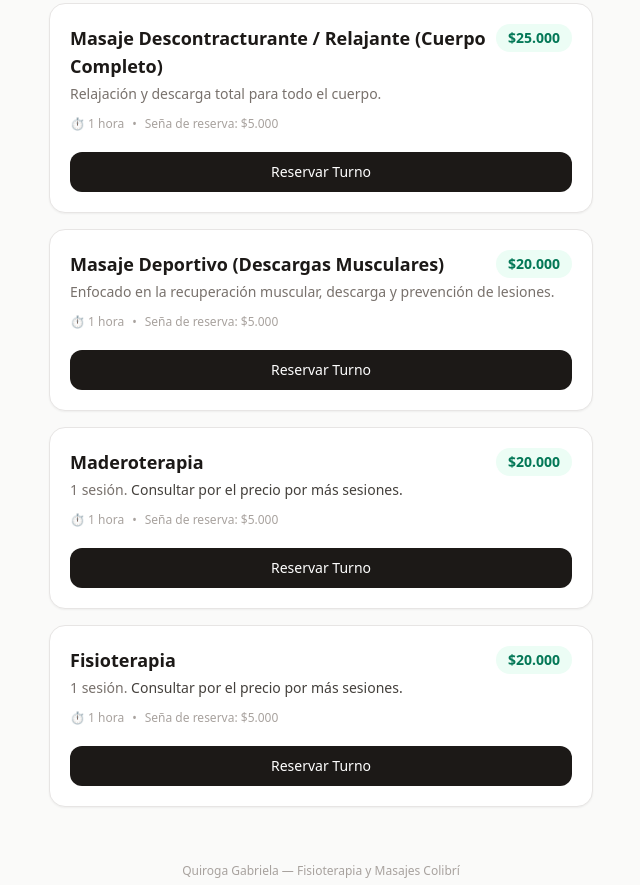
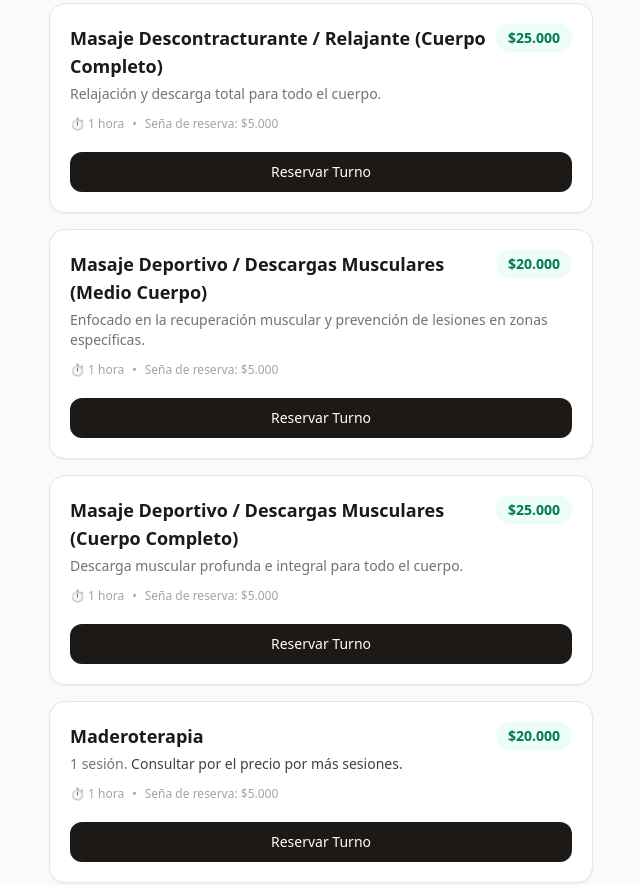
Before and after one commit to ceciliaarce07/Masajes-Web, a plain HTML site: page index.html in a window 1280 px wide. Shown: the part 399-1284 px from the top of the page, without its empty margins (319-959 px from the left). Drawn offline with nearby package versions, Linux system fonts and the light colour scheme.

Commit message:
Se agrego todos los comentarios

```diff
--- a/index.html
+++ b/index.html
@@ -57,26 +57,45 @@
             </button>
         </div>
 
-        <!-- 3. Masaje Deportivo -->
+        <!-- 3. Masaje Deportivo (Medio Cuerpo) -->
         <div class="bg-white p-5 rounded-2xl shadow-sm border border-stone-200 flex flex-col justify-between">
             <div>
                 <div class="flex justify-between items-start">
-                    <h2 class="text-lg font-semibold text-stone-900">Masaje Deportivo (Descargas Musculares)</h2>
+                    <h2 class="text-lg font-semibold text-stone-900">Masaje Deportivo / Descargas Musculares (Medio Cuerpo)</h2>
                     <span class="text-emerald-700 font-bold bg-emerald-50 px-3 py-1 rounded-full text-sm">$20.000</span>
                 </div>
-                <p class="text-stone-500 text-sm mt-1">Enfocado en la recuperación muscular, descarga y prevención de lesiones.</p>
+                <p class="text-stone-500 text-sm mt-1">Enfocado en la recuperación muscular y prevención de lesiones en zonas específicas.</p>
                 <div class="text-stone-400 text-xs mt-3 flex items-center gap-2">
                     <span>⏱️ 1 hora</span>
                     <span>•</span>
                     <span>Seña de reserva: $5.000</span>
                 </div>
             </div>
-            <button onclick="reservar('Masaje Deportivo (Descargas Musculares)', '$20.000')" class="mt-5 w-full bg-stone-900 hover:bg-stone-800 text-white font-medium py-2.5 rounded-xl transition duration-200 text-sm flex items-center justify-center gap-2">
+            <button onclick="reservar('Masaje Deportivo / Descargas Musculares (Medio Cuerpo)', '$20.000')" class="mt-5 w-full bg-stone-900 hover:bg-stone-800 text-white font-medium py-2.5 rounded-xl transition duration-200 text-sm flex items-center justify-center gap-2">
                 Reservar Turno
             </button>
         </div>
 
-        <!-- 4. Maderoterapia -->
+        <!-- 4. Masaje Deportivo (Cuerpo Completo) -->
+        <div class="bg-white p-5 rounded-2xl shadow-sm border border-stone-200 flex flex-col justify-between">
+            <div>
+                <div class="flex justify-between items-start">
+                    <h2 class="text-lg font-semibold text-stone-900">Masaje Deportivo / Descargas Musculares (Cuerpo Completo)</h2>
+                    <span class="text-emerald-700 font-bold bg-emerald-50 px-3 py-1 rounded-full text-sm">$25.000</span>
+                </div>
+                <p class="text-stone-500 text-sm mt-1">Descarga muscular profunda e integral para todo el cuerpo.</p>
+                <div class="text-stone-400 text-xs mt-3 flex items-center gap-2">
+                    <span>⏱️ 1 hora</span>
+                    <span>•</span>
+                    <span>Seña de reserva: $5.000</span>
+                </div>
+            </div>
+            <button onclick="reservar('Masaje Deportivo / Descargas Musculares (Cuerpo Completo)', '$25.000')" class="mt-5 w-full bg-stone-900 hover:bg-stone-800 text-white font-medium py-2.5 rounded-xl transition duration-200 text-sm flex items-center justify-center gap-2">
+                Reservar Turno
+            </button>
+        </div>
+
+        <!-- 5. Maderoterapia -->
         <div class="bg-white p-5 rounded-2xl shadow-sm border border-stone-200 flex flex-col justify-between">
             <div>
                 <div class="flex justify-between items-start">
@@ -95,7 +114,7 @@
             </button>
         </div>
 
-        <!-- 5. Fisioterapia -->
+        <!-- 6. Fisioterapia -->
         <div class="bg-white p-5 rounded-2xl shadow-sm border border-stone-200 flex flex-col justify-between">
             <div>
                 <div class="flex justify-between items-start">
@@ -124,8 +143,7 @@
     <!-- Lógica de WhatsApp -->
     <script>
         function reservar(servicio, precio) {
-            // Reemplaza los 9999999999 por el número de celular real de tu mamá
-            const telefono = "5492657770641";
+            const telefono = "549265770641";
             const mensaje = `Hola! Me interesa reservar un turno para el servicio de *${servicio}* (${precio}). (Seña para reservar: $5.000). ¿Qué horarios tienen disponibles?`;
             const url = `https://wa.me/${telefono}?text=${encodeURIComponent(mensaje)}`;
             window.open(url, '_blank');
```
